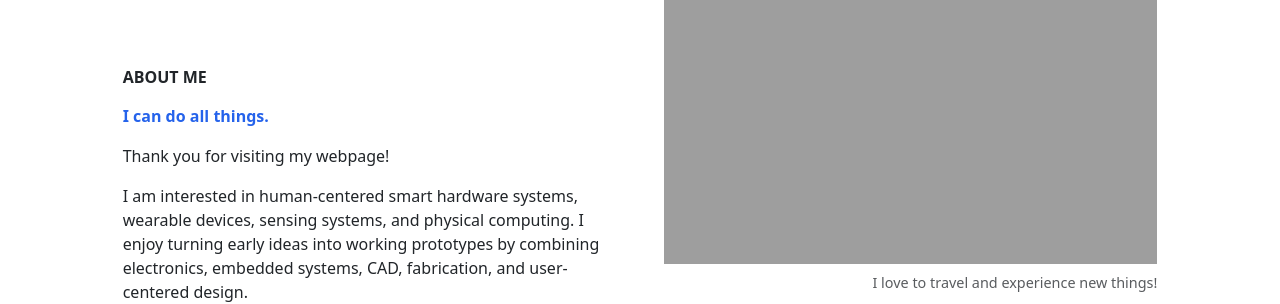
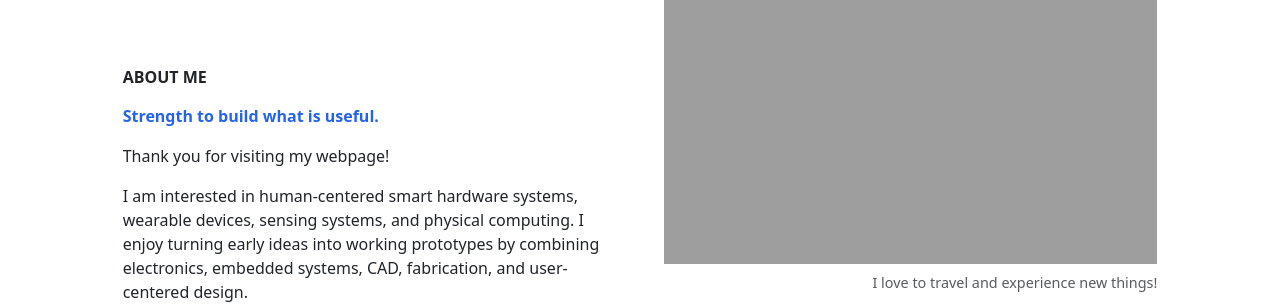
Before and after one commit to ynghyn-na/ynghyn-na.github.io, a Jekyll site: the page built from index.md, in a window 1280 px wide. Shown: the part 259-563 px from the top of the page. Built offline with Jekyll 4.4.1, drawn with Linux system fonts in a browser that asks for light colours.

Commit message:
Update index.md

```diff
--- a/index.md
+++ b/index.md
@@ -5,7 +5,7 @@ title: "Home"
 
 <p><br></p>
 <p style="line-height:1.2"><strong>ABOUT ME</strong></p>
-<p><b><span style="color:#2563EB !important;">I can do all things.</span></b> </p>
+<p><b><span style="color:#2563EB !important;">Strength to build what is useful.</span></b> </p>
 <p>Thank you for visiting my webpage!</p>
 
 <p>I am interested in human-centered smart hardware systems, wearable devices, sensing systems, and physical computing. I enjoy turning early ideas into working prototypes by combining electronics, embedded systems, CAD, fabrication, and user-centered design.</p>
```
